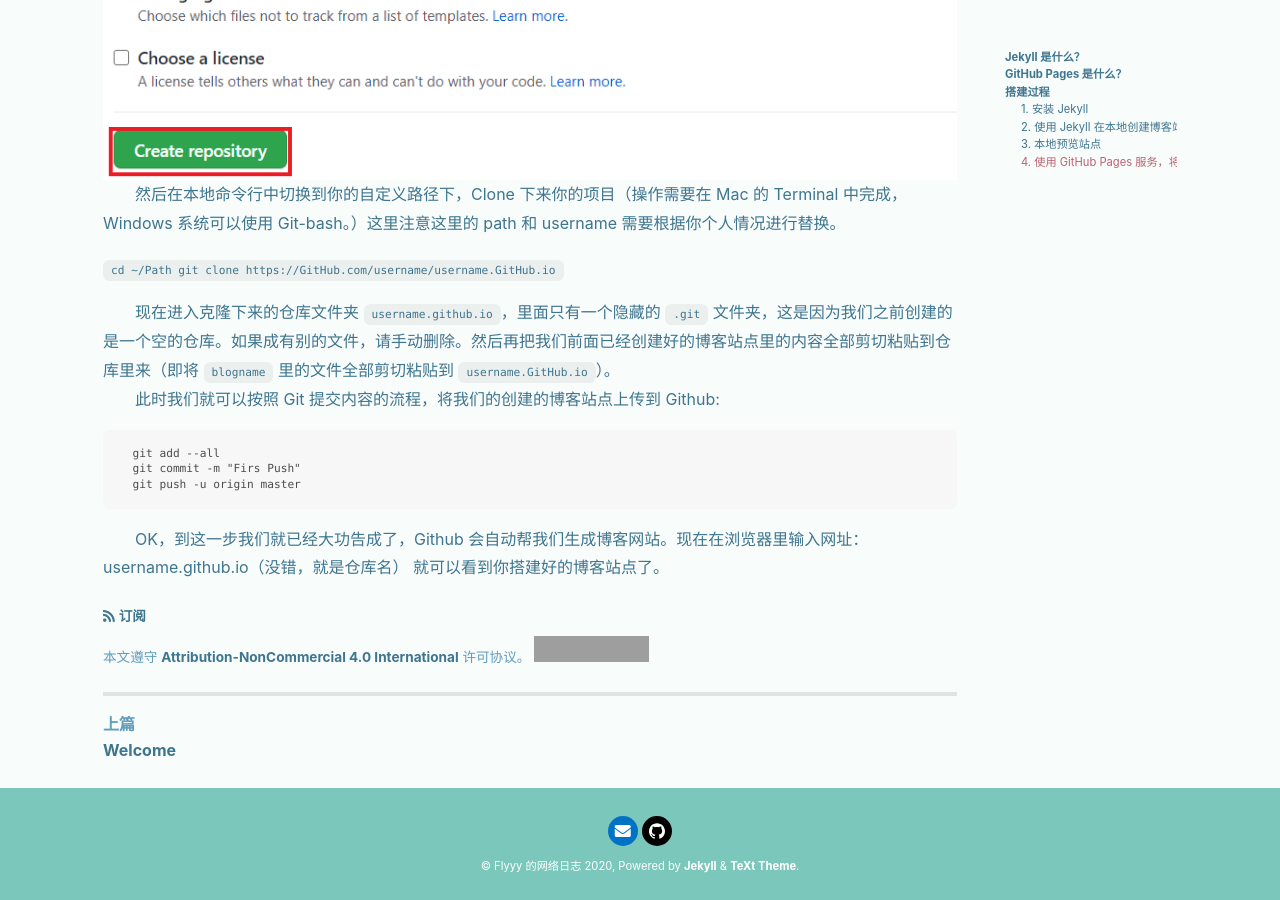
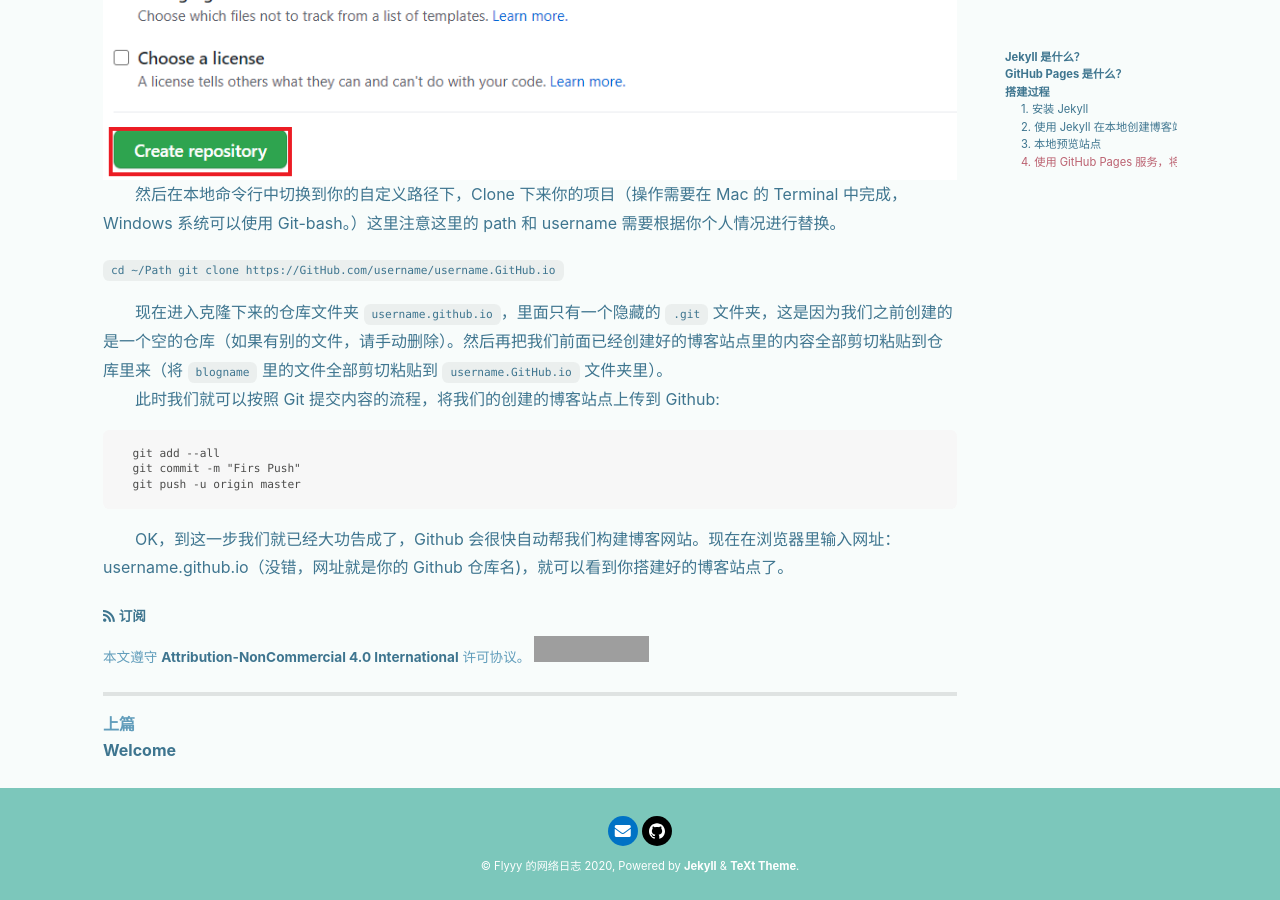
Before and after one commit to inpure/inpure.github.io, a Jekyll site: the page built from _posts/2020-12-16-使用 Jekyll 通过 GitHub Pages 服务搭建博客.md, in a window 1280 px wide and 900 px high, scrolled down 5140 px. Built offline with Jekyll 4.4.1, drawn with Linux system fonts in a browser that asks for light colours; nearby versions of some CDN libraries; grey boxes are pictures that could not be loaded.

Commit message:
修改文章

````diff
--- a/_posts/2020-12-16-使用 Jekyll 通过 GitHub Pages 服务搭建博客.md
+++ b/_posts/2020-12-16-使用 Jekyll 通过 GitHub Pages 服务搭建博客.md
@@ -80,11 +80,11 @@ tags: Jekyll GitHubPages Markdown
 
   `cd ~/Path git clone https://GitHub.com/username/username.GitHub.io`
 
-  &emsp;&emsp;现在进入克隆下来的仓库文件夹 `username.github.io`，里面只有一个隐藏的 `.git` 文件夹，这是因为我们之前创建的是一个空的仓库。如果成有别的文件，请手动删除。然后再把我们前面已经创建好的博客站点里的内容全部剪切粘贴到仓库里来（即将 `blogname` 里的文件全部剪切粘贴到 `username.GitHub.io`）。
+  &emsp;&emsp;现在进入克隆下来的仓库文件夹 `username.github.io`，里面只有一个隐藏的 `.git` 文件夹，这是因为我们之前创建的是一个空的仓库（如果有别的文件，请手动删除）。然后再把我们前面已经创建好的博客站点里的内容全部剪切粘贴到仓库里来（将 `blogname` 里的文件全部剪切粘贴到 `username.GitHub.io` 文件夹里）。
   &emsp;&emsp;此时我们就可以按照 Git 提交内容的流程，将我们的创建的博客站点上传到 Github:
   ```
   git add --all
   git commit -m "Firs Push"
   git push -u origin master
   ```
-  &emsp;&emsp;OK，到这一步我们就已经大功告成了，Github 会自动帮我们生成博客网站。现在在浏览器里输入网址：username.github.io（没错，就是仓库名） 就可以看到你搭建好的博客站点了。
+  &emsp;&emsp;OK，到这一步我们就已经大功告成了，Github 会很快自动帮我们构建博客网站。现在在浏览器里输入网址：username.github.io（没错，网址就是你的 Github 仓库名)，就可以看到你搭建好的博客站点了。
````
